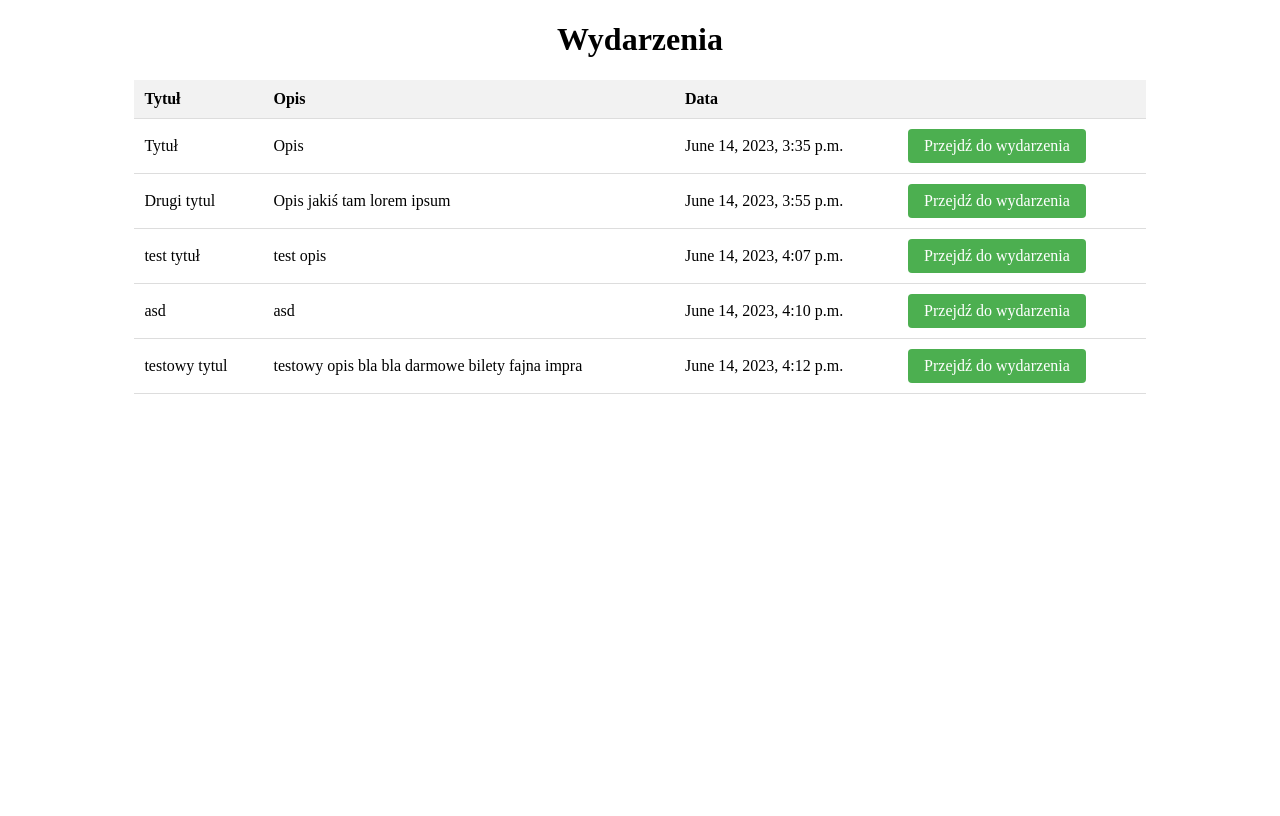
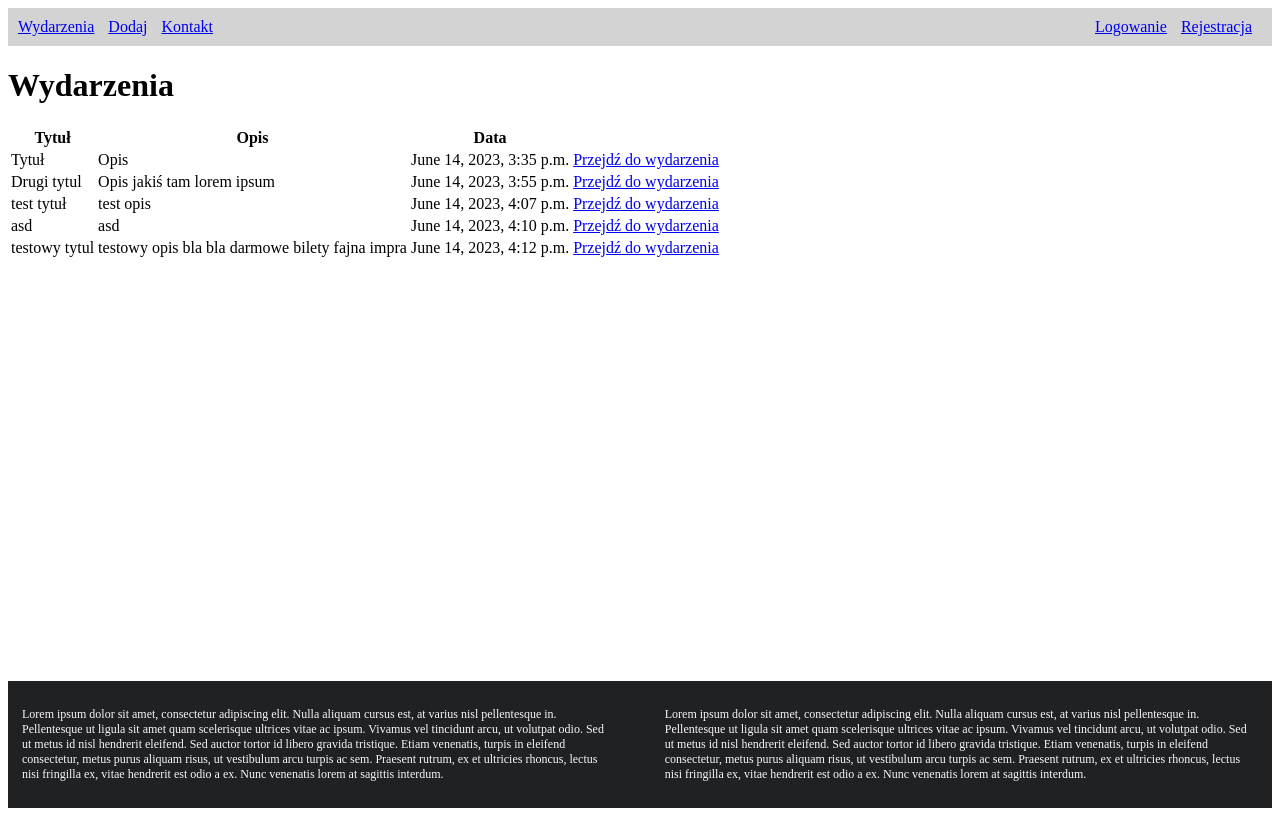
Before and after one commit to KBorzy/CMS-portal-eventowy, a Django app: page / in a window 1280 px wide. Before the commit the page ends 394 px from the top, so only its background shows below. Run offline with Django 4.2, Linux system fonts and the light colour scheme; data comes from the database, SQL or seed files in the repository.

Commit message:
add base design menu and footer

```diff
--- /dev/null
+++ b/cms/static/css/style.css
@@ -0,0 +1,33 @@
+body {
+  display: flex;
+  flex-direction: column;
+  min-height: 100vh;
+}
+
+#menu {
+  background-color: lightgray;
+  padding: 10px;
+  display: flex;
+  justify-content: space-between;
+}
+
+#menu a {
+  margin-right: 10px;
+}
+
+#content {
+  flex: 1;
+}
+
+#footer {
+  background-color: #202123;
+  font-size: 12px;
+  padding: 14px;
+  color: #F7F7F8;
+  display: flex;
+  justify-content: space-between;
+}
+
+.footer-column {
+  width: 48%;
+}
--- a/cms/templates/events/add_event.html
+++ b/cms/templates/events/add_event.html
@@ -1,6 +1,12 @@
+{% extends 'events/base.html' %}
+
+{% block title %}Portal eventowy - Dodaj wydarzenie{% endblock %}
+
+{% block content %}
     <h1>Dodaj wydarzenie</h1>
     <form method="post">
         {% csrf_token %}
         {{ form.as_p }}
         <button type="submit">Dodaj</button>
     </form>
+{% endblock %}
--- /dev/null
+++ b/cms/templates/events/base.html
@@ -0,0 +1,38 @@
+
+<!DOCTYPE html>
+<html>
+<head>
+    <title>{% block title %}{% endblock %}</title>
+    {% load static %}
+    <link rel="stylesheet" type="text/css" href="{% static 'css/style.css' %}">
+</head>
+<body>
+
+    <div id="menu">
+        <div class="menu-left">
+            <a href="{% url 'cms:index' %}" class="menu-item">Wydarzenia</a>
+            <a href="{% url 'cms:add_event' %}" class="menu-item">Dodaj</a>
+            <a href="#" class="menu-item">Kontakt</a>
+        </div>
+        <div class="menu-right">
+            <a href="#" class="menu-item">Logowanie</a>
+            <a href="#" class="menu-item">Rejestracja</a>
+        </div>
+    </div>
+
+    <div id="content">
+        {% block content %}
+
+        {% endblock %}
+    </div>
+
+    <div id="footer">
+        <div class="footer-column">
+            <p>Lorem ipsum dolor sit amet, consectetur adipiscing elit. Nulla aliquam cursus est, at varius nisl pellentesque in. Pellentesque ut ligula sit amet quam scelerisque ultrices vitae ac ipsum. Vivamus vel tincidunt arcu, ut volutpat odio. Sed ut metus id nisl hendrerit eleifend. Sed auctor tortor id libero gravida tristique. Etiam venenatis, turpis in eleifend consectetur, metus purus aliquam risus, ut vestibulum arcu turpis ac sem. Praesent rutrum, ex et ultricies rhoncus, lectus nisi fringilla ex, vitae hendrerit est odio a ex. Nunc venenatis lorem at sagittis interdum.</p>
+        </div>
+        <div class="footer-column">
+            <p>Lorem ipsum dolor sit amet, consectetur adipiscing elit. Nulla aliquam cursus est, at varius nisl pellentesque in. Pellentesque ut ligula sit amet quam scelerisque ultrices vitae ac ipsum. Vivamus vel tincidunt arcu, ut volutpat odio. Sed ut metus id nisl hendrerit eleifend. Sed auctor tortor id libero gravida tristique. Etiam venenatis, turpis in eleifend consectetur, metus purus aliquam risus, ut vestibulum arcu turpis ac sem. Praesent rutrum, ex et ultricies rhoncus, lectus nisi fringilla ex, vitae hendrerit est odio a ex. Nunc venenatis lorem at sagittis interdum.</p>
+        </div>
+    </div>
+</body>
+</html>
--- a/cms/templates/events/index.html
+++ b/cms/templates/events/index.html
@@ -1,40 +1,8 @@
-<!DOCTYPE html>
-<html>
-<head>
-    <title>Portal eventowy</title>
-    <style>
-        .container {
-            text-align: center;
-        }
-        table {
-            margin: 0 auto;
-            border-collapse: collapse;
-            width: 80%;
-        }
-        th, td {
-            padding: 10px;
-            text-align: left;
-            border-bottom: 1px solid #ddd;
-        }
-        th {
-            background-color: #f2f2f2;
-        }
-        .btn {
-            padding: 8px 16px;
-            text-align: center;
-            text-decoration: none;
-            display: inline-block;
-            border-radius: 4px;
-            background-color: #4CAF50;
-            color: white;
-            transition: background-color 0.3s;
-        }
-        .btn:hover {
-            background-color: #45a049;
-        }
-    </style>
-</head>
-<body>
+{% extends 'events/base.html' %}
+
+{% block title %}Portal eventowy - Strona główna{% endblock %}
+
+{% block content %}
     <div class="container">
         <h1>Wydarzenia</h1>
         {% if events %}
@@ -62,5 +30,4 @@
         <p>Brak wydarzeń.</p>
         {% endif %}
     </div>
-</body>
-</html>
+{% endblock %}
```
Also changed, not shown: cms/templates/events/event_details.html (+6 -8 lines), mysite/settings.py (+5 -2 lines). Lines whose indentation alone changed are shown as unchanged.
